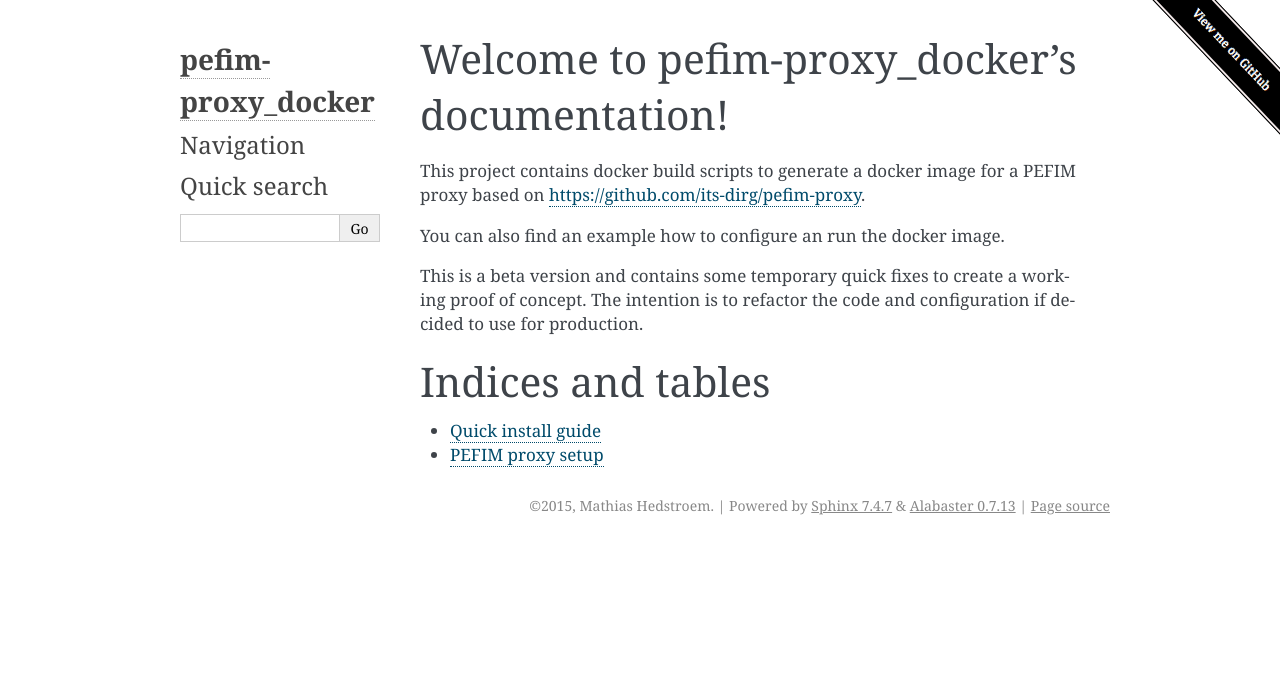
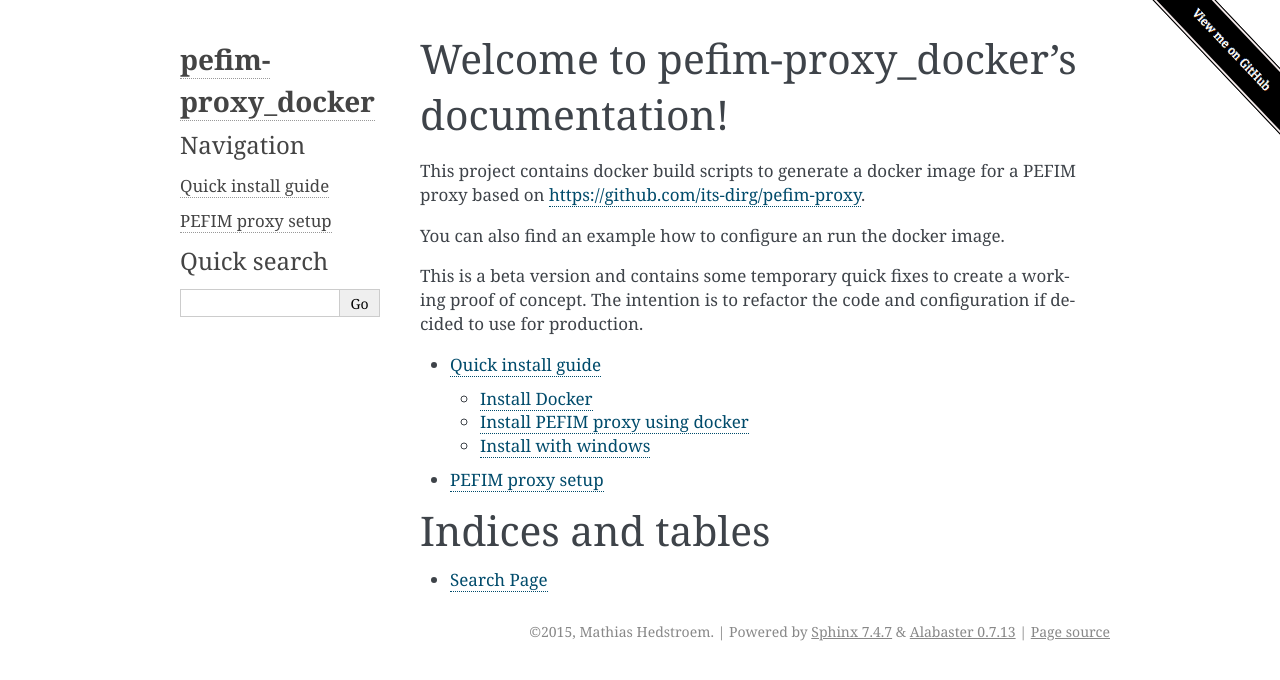
Before and after one commit to its-dirg/pefim-proxy_docker, a Sphinx documentation site: the page built from doc/index.rst, in a window 1280 px wide. Shown: the top 680 px of the page. Built offline with Sphinx 7.4.7, drawn with Linux system fonts in a browser that asks for light colours.

Commit message:
Added links to content

```diff
--- a/doc/index.rst
+++ b/doc/index.rst
@@ -13,12 +13,20 @@ You can also find an example how to configure an run the docker image.
 This is a beta version and contains some temporary quick fixes to create a working proof of concept.
 The intention is to refactor the code and configuration if decided to use for production.
 
+.. toctree::
+   :maxdepth: 3
+
+   install
+
+.. toctree::
+    :maxdepth: 1
+
+    configuration
 
 Indices and tables
 ==================
 
-* :ref:`install`
-* :ref:`configuration`
+* :ref:`search`
 
 .. raw:: html
 
```
